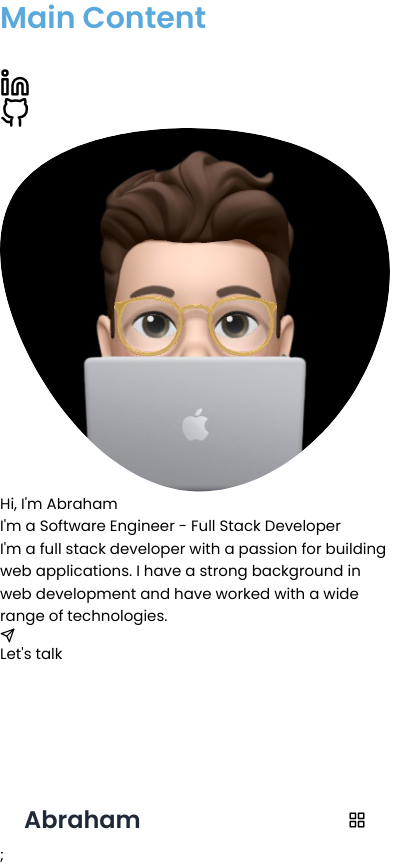
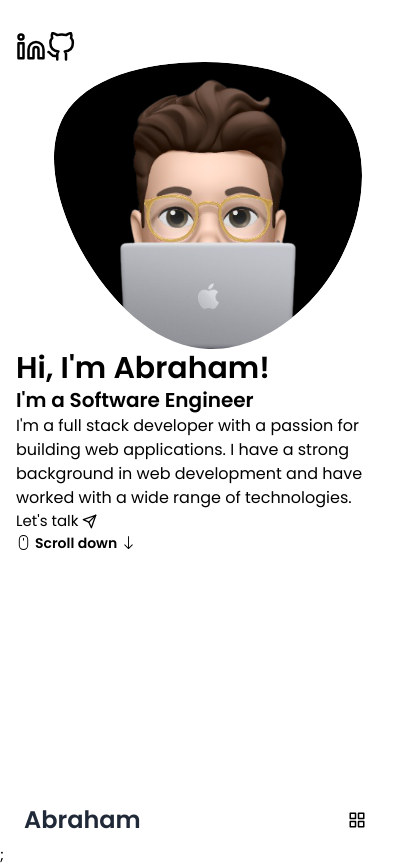
Before and after one commit to idkan/Portafolio, a Next.js app: page / in a window 390 px wide. Shown: the whole page, 416 px wide, since content can reach past the window. Built offline with nearby package versions, Linux system fonts and the light colour scheme.

Commit message:
Added About section mobile version

```diff
--- a/components/Layout.js
+++ b/components/Layout.js
@@ -5,7 +5,7 @@ const Layout = ({ children }) => {
     return (
         <div className="flex flex-col h-screen justify-between">
             <Header />
-            <main className='mx-auto my-0 h-10 bg-white'>
+            <main className='mx-auto my-0 bg-white'>
                 {children}
             </main>
             <Footer />
--- a/pages/index.js
+++ b/pages/index.js
@@ -1,22 +1,20 @@
 import Layout from "../components/Layout";
 
 import { FiLinkedin, FiGithub, FiSend } from "react-icons/fi";
+import { BsMouse, BsArrowDown } from "react-icons/bs";
 
 const Home = () => {
 	return (
 		<Layout>
-			<h1 className="text-3xl font-bold text-secondary">
-				Main Content
-			</h1>
-			<section id="home" className="pt-8 px-0 pb-16">
+			<section id="home" className="pt-8 px-4 pb-16">
 				<div className="max-w-5xl mx-auto grip">
 					<div className="grid">
-						<div className="home__social">
+						<div className="home__social flex items-center justify-start">
 							<a href="https://www.linkedin.com/in/abraham-serena/" target="_blank" rel="noopener noreferrer"><FiLinkedin className="text-3xl" /></a>
 							<a href="https://github.com/idkan" target="_blank" rel="noopener noreferrer"><FiGithub className="text-3xl" /></a>
 						</div>
 						<div className="home__img">
-							<svg viewBox="0 0 200 187" xmlns="http://www.w3.org/2000/svg">
+							<svg viewBox="0 0 200 187" className="w-96 h-72 m-auto">
 								<mask id="mask0" mask-type="alpha">
 									<path d="M190.312 36.4879C206.582 62.1187 201.309 102.826 182.328 134.186C163.346 165.547 130.807 187.559 100.226 186.353C69.6454 185.297 41.0228 161.023 21.7403 129.362C2.45775 97.8511 -7.48481 59.1033 6.67581 34.5279C20.9871 10.1032 59.7028 -0.149132 97.9666 0.00163737C136.23 0.303176 174.193 10.857 190.312 36.4879Z" />
 								</mask>
@@ -27,15 +25,18 @@ const Home = () => {
 							</svg>
 						</div>
 						<div className="home__data">
-							<h1 className="">Hi, I'm Abraham</h1>
-							<h3 className="">I'm a Software Engineer - Full Stack Developer</h3>
-							<p className="">
-								I'm a full stack developer with a passion for building web applications. I have a strong background in web development and have worked with a wide range of technologies.
-							</p>
-							<a href="#contact" className="">
-								<FiSend className="" />Let's talk
-							</a>
+							<h1 className="text-3xl font-bold" >Hi, I'm Abraham!</h1>
+							<h3 className="text-xl font-semibold">I'm a Software Engineer</h3>
+							<p className="text-base">I'm a full stack developer with a passion for building web applications. I have a strong background in web development and have worked with a wide range of technologies.</p>
+							<a href="#contact" className="flex items-center">Let's talk <FiSend className="ml-1" /></a>
 						</div>
+					</div>
+					<div className="home__scroll">
+						<a href="#about" className="flex items-center">
+							<BsMouse className="mr-1" />
+							<span className="text-sm font-semibold">Scroll down</span>
+							<BsArrowDown className="ml-1" />
+						</a>
 					</div>
 				</div>
 			</section>
```
